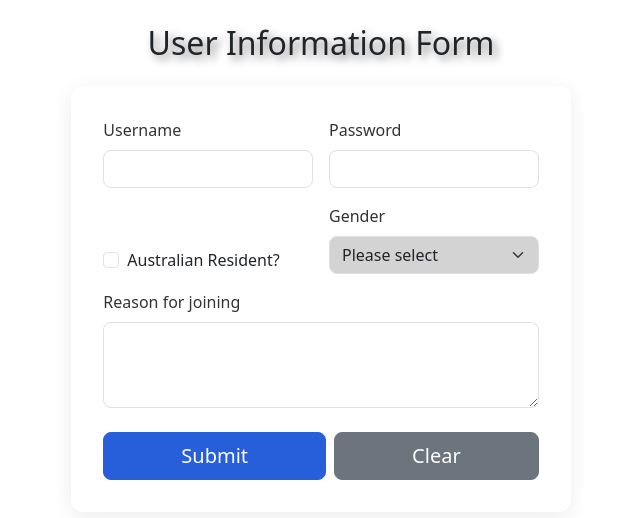
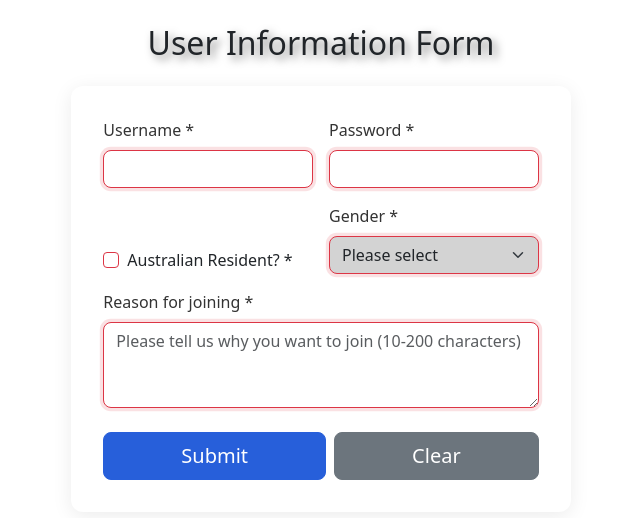
Before and after one commit to jgao0062/jgao-library, a Vue app: page / in a window 1280 px wide. Shown: the top 518 px of the page, without its empty margins (319-959 px from the left). Built offline with nearby package versions, Linux system fonts and the light colour scheme.

Commit message:
Activity 4.2 completed

```diff
--- a/src/components/Form.vue
+++ b/src/components/Form.vue
@@ -8,12 +8,12 @@
             <!-- Username and Password Row -->
             <div class="row g-3 mb-3">
               <div class="col-12 col-sm-6">
-                <label for="username" class="form-label">Username</label>
-                <input type="text" class="form-control" id="username" v-model="formData.username">
+                <label for="username" class="form-label">Username *</label>
+                <input type="text" class="form-control" id="username" required v-model="formData.username">
               </div>
               <div class="col-12 col-sm-6">
-                <label for="password" class="form-label">Password</label>
-                <input type="password" class="form-control" id="password" v-model="formData.password">
+                <label for="password" class="form-label">Password *</label>
+                <input type="password" class="form-control" id="password" required minlength="4" maxlength="10" v-model="formData.password">
               </div>
             </div>
 
@@ -21,13 +21,13 @@
             <div class="row g-3 mb-3">
               <div class="col-12 col-sm-6 d-flex align-items-end">
                 <div class="form-check">
-                  <input type="checkbox" class="form-check-input" id="isAustralian" v-model="formData.isAustralian">
-                  <label class="form-check-label" for="isAustralian">Australian Resident?</label>
+                  <input type="checkbox" class="form-check-input" id="isAustralian" required v-model="formData.isAustralian">
+                  <label class="form-check-label" for="isAustralian">Australian Resident? *</label>
                 </div>
               </div>
               <div class="col-12 col-sm-6">
-                <label for="gender" class="form-label">Gender</label>
-                <select class="form-select" id="gender" v-model="formData.gender">
+                <label for="gender" class="form-label">Gender *</label>
+                <select class="form-select" id="gender" required v-model="formData.gender">
                   <option value="">Please select</option>
                   <option value="male">Male</option>
                   <option value="female">Female</option>
@@ -38,8 +38,8 @@
 
             <!-- Reason Textarea -->
             <div class="mb-4">
-              <label for="reason" class="form-label">Reason for joining</label>
-              <textarea class="form-control" id="reason" rows="3" v-model="formData.reason"></textarea>
+              <label for="reason" class="form-label">Reason for joining *</label>
+              <textarea class="form-control" id="reason" rows="3" required minlength="10" maxlength="200" v-model="formData.reason" placeholder="Please tell us why you want to join (10-200 characters)"></textarea>
             </div>
 
             <!-- Buttons -->
@@ -141,6 +141,32 @@ const clearForm = () => {
 .form-select:focus {
   border-color: #275FDA;
   box-shadow: 0 0 0 0.2rem rgba(39, 95, 218, 0.15);
+}
+
+/* Form validation styles */
+.form-control:invalid,
+.form-select:invalid {
+  border-color: #dc3545;
+  box-shadow: 0 0 0 0.2rem rgba(220, 53, 69, 0.15);
+}
+
+.form-control:valid,
+.form-select:valid {
+  border-color: #198754;
+}
+
+.form-check-input:invalid {
+  border-color: #dc3545;
+}
+
+.form-check-input:valid {
+  border-color: #198754;
+}
+
+/* Placeholder styling */
+::placeholder {
+  color: #6c757d;
+  opacity: 0.7;
 }
 
 /* Button responsive styling */
```
